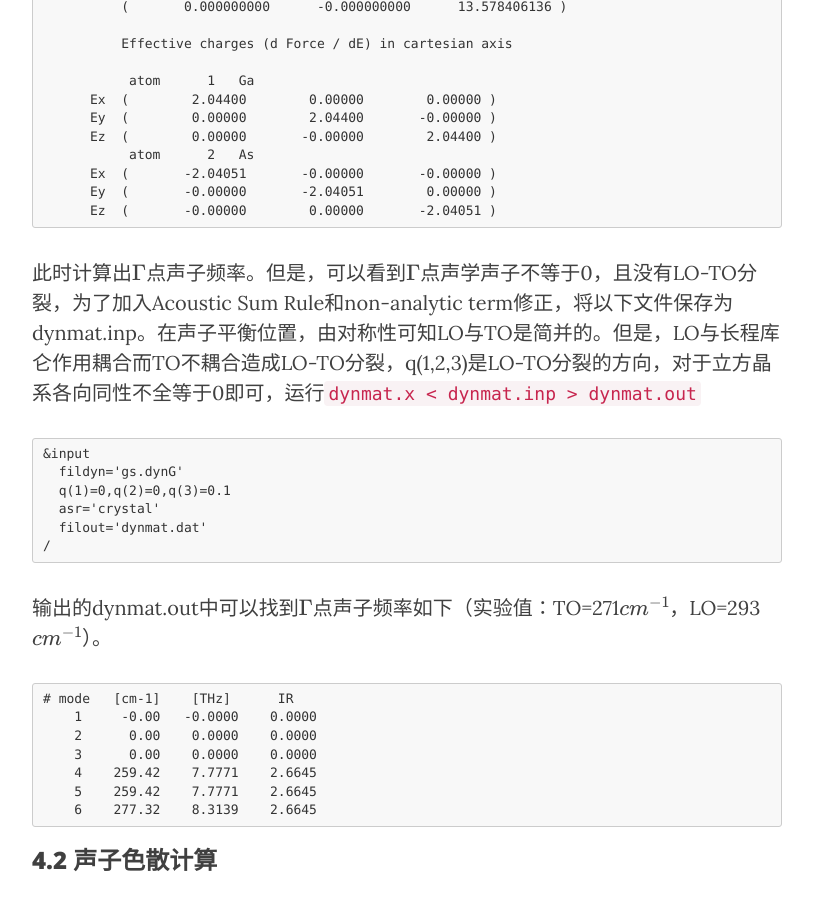
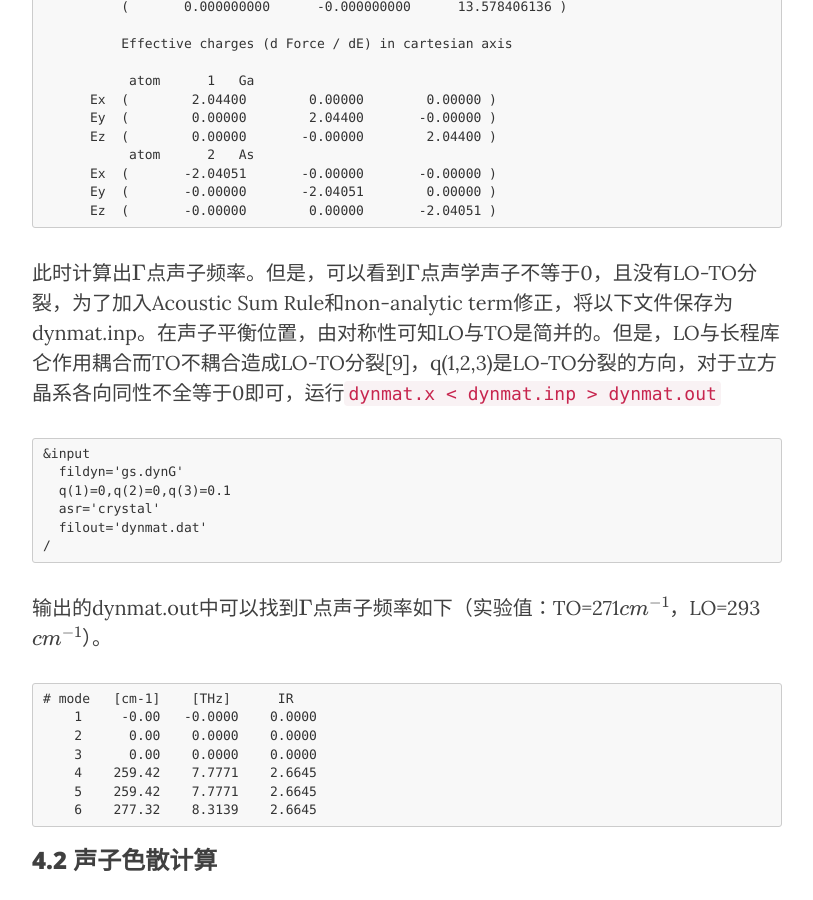
Before and after one commit to yyyu200/DFTbook, a Jekyll site: the page built from _posts/2019-04-01-HandsOn.md, in a window 1280 px wide and 900 px high, scrolled down 23917 px. Shown: the whole window, without its empty margins (233-1046 px from the left). Built offline with Jekyll 4.4.1, drawn with Linux system fonts in a browser that asks for light colours; nearby versions of some CDN libraries; formulas are drawn with MathJax 3; comment, search, counter and statistics services are not loaded; some of the changed text lies outside the part shown.

Commit message:
modify at20190619-09:12:42-aliyun

````diff
--- a/_posts/2019-04-01-HandsOn.md
+++ b/_posts/2019-04-01-HandsOn.md
@@ -842,7 +842,7 @@ phonons of GaAs at Gamma
       Ez  (       -0.00000        0.00000       -2.04051 )
 ```
 
-此时计算出$\Gamma$点声子频率。但是，可以看到$\Gamma$点声学声子不等于0，且没有LO-TO分裂，为了加入Acoustic Sum Rule和non-analytic term修正，将以下文件保存为dynmat.inp。在声子平衡位置，由对称性可知LO与TO是简并的。但是，LO与长程库仑作用耦合而TO不耦合造成LO-TO分裂，q(1,2,3)是LO-TO分裂的方向，对于立方晶系各向同性不全等于0即可，运行```dynmat.x < dynmat.inp > dynmat.out```
+此时计算出$\Gamma$点声子频率。但是，可以看到$\Gamma$点声学声子不等于0，且没有LO-TO分裂，为了加入Acoustic Sum Rule和non-analytic term修正，将以下文件保存为dynmat.inp。在声子平衡位置，由对称性可知LO与TO是简并的。但是，LO与长程库仑作用耦合而TO不耦合造成LO-TO分裂[9]，q(1,2,3)是LO-TO分裂的方向，对于立方晶系各向同性不全等于0即可，运行```dynmat.x < dynmat.inp > dynmat.out```
 
 ```
 &input
````
Also changed, not shown: other parts of _posts/2019-04-01-HandsOn.md (+7 -5 lines).
